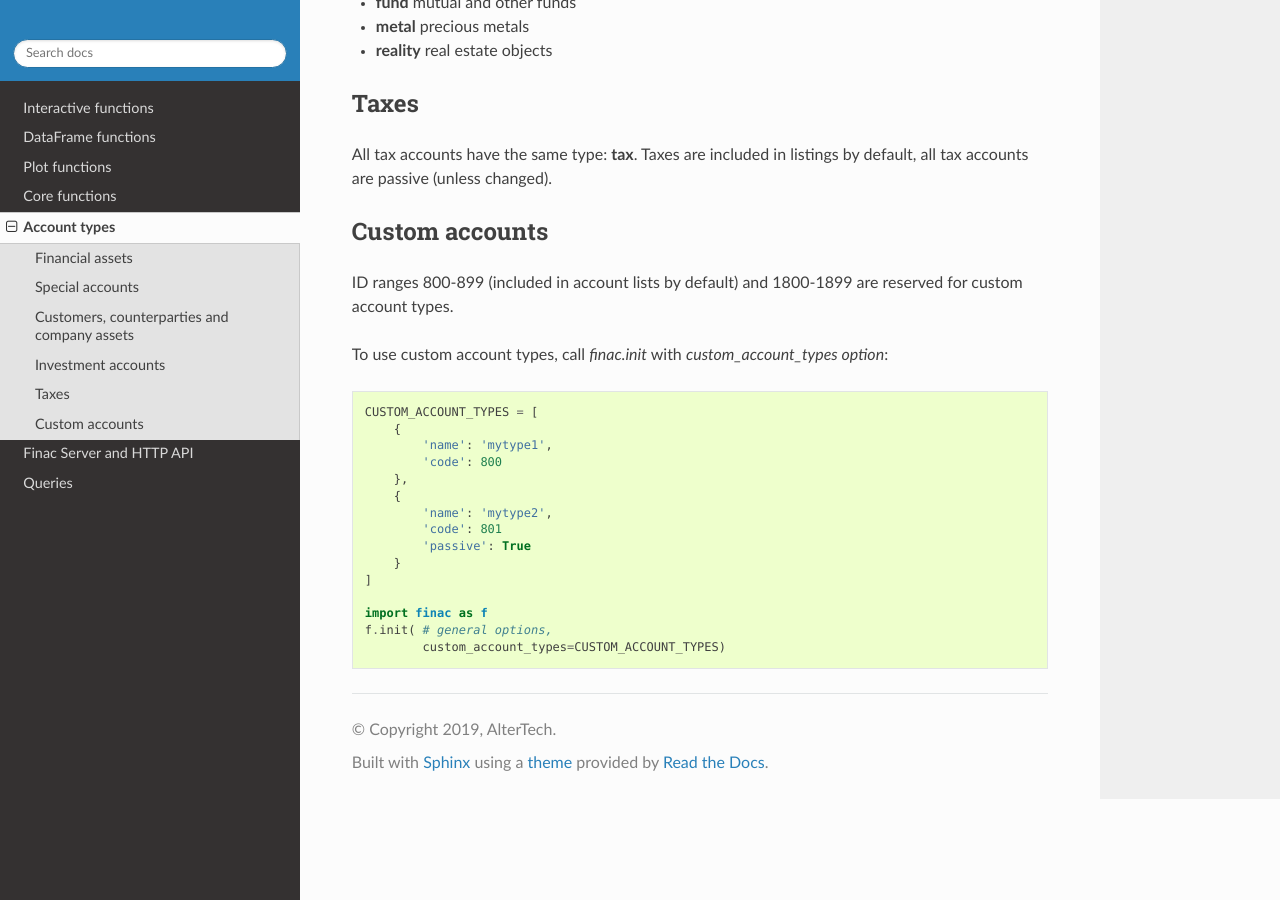
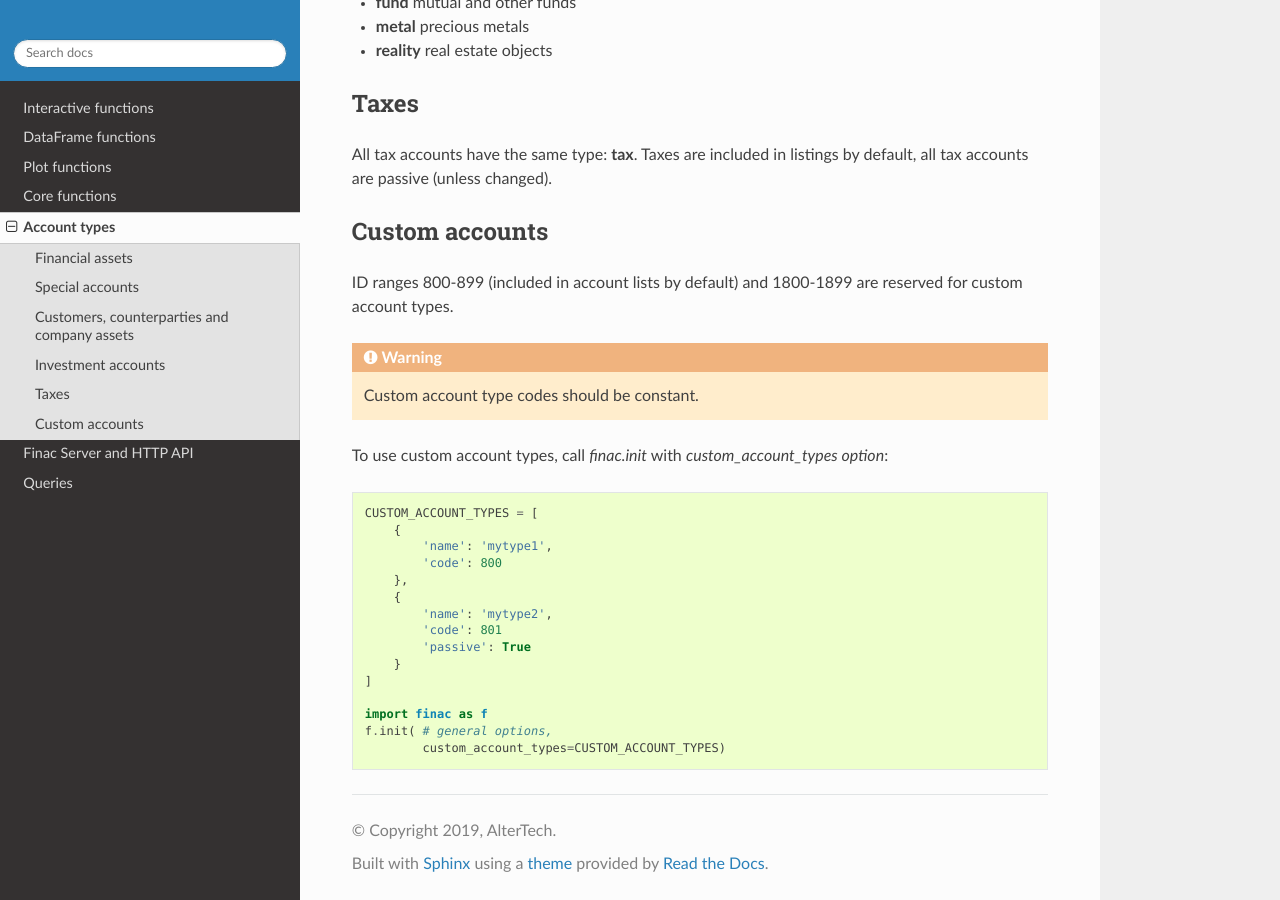
Before and after one commit to alttch/finac, a Sphinx documentation site: the page built from doc/accounts.rst, in a window 1280 px wide and 900 px high, scrolled down 1065 px. Built offline with Sphinx 7.4.7 and the Read the Docs theme 2.0.0, drawn with Linux system fonts in a browser that asks for light colours.

Commit message:
accounts.rst

```diff
--- a/doc/accounts.rst
+++ b/doc/accounts.rst
@@ -57,6 +57,10 @@ Custom accounts
 ID ranges 800-899 (included in account lists by default) and 1800-1899 are
 reserved for custom account types.
 
+.. warning::
+
+    Custom account type codes should be constant.
+
 To use custom account types, call *finac.init* with *custom_account_types
 option*:
 
```
